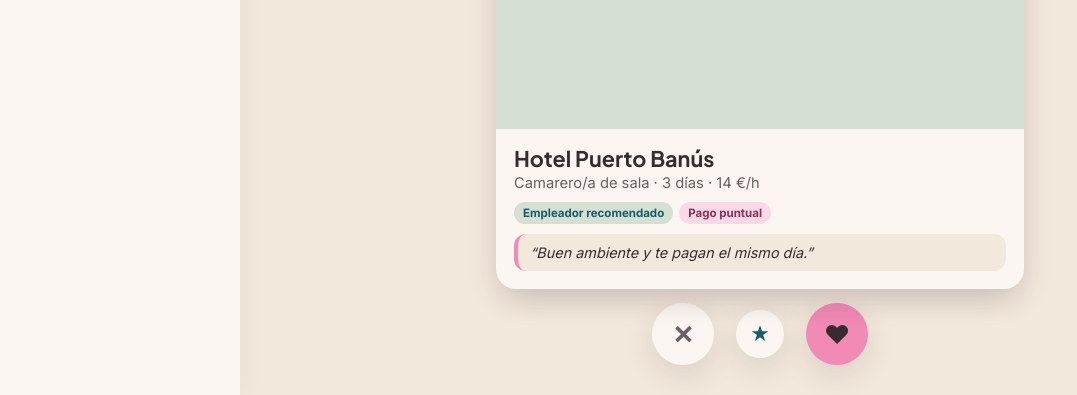
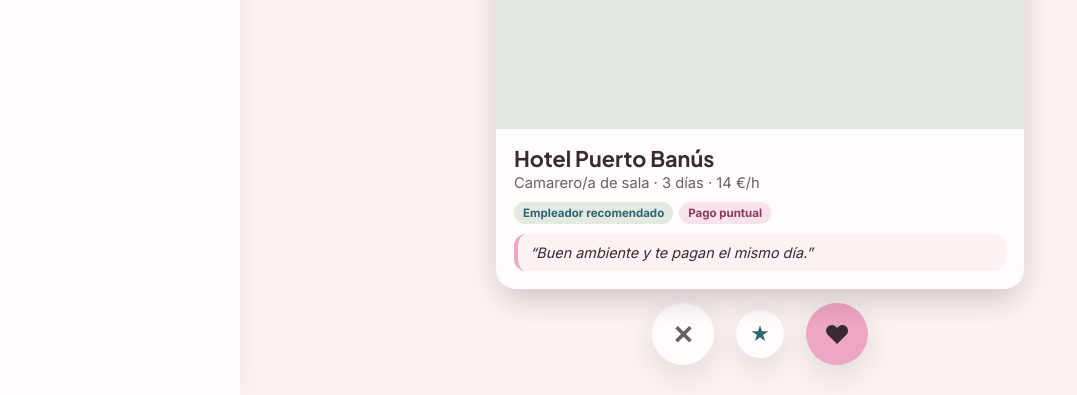
Before and after one commit to ocxpke/kurro, a plain HTML site: page index.html in a window 1280 px wide. Shown: the part 405-800 px from the top of the page, without its empty margins (0-1077 px from the left). Drawn offline with Linux system fonts and the light colour scheme.

Commit message:
feat: make Algodón the official palette (light and dark)
- styles.css defaults are now Algodón light; dark follows the device or ?mode=dark
- Other themes kept only as alternatives in preview
- CLAUDE.md documents Algodón tokens as the model to follow; cache-busting note moved into the rules
- Bump asset versions to v=6

Co-Authored-By: Claude Opus 5.5 <noreply@anthropic.com>
Claude-Session: https://claude.ai/code/session_01Kzy4FMBoT1mitecX3tiQAD

```diff
--- a/index.html
+++ b/index.html
@@ -3,21 +3,20 @@
 <head>
   <meta charset="UTF-8" />
   <meta name="viewport" content="width=device-width, initial-scale=1, viewport-fit=cover" />
-  <meta name="theme-color" content="#175C68" />
+  <meta name="theme-color" content="#2F6670" />
   <title>kurro · El talento local nos conecta</title>
   <link rel="preconnect" href="https://fonts.googleapis.com" />
   <link rel="preconnect" href="https://fonts.gstatic.com" crossorigin />
   <link rel="stylesheet" href="https://fonts.googleapis.com/css2?family=Inter:wght@400;500;600;700&family=Plus+Jakarta+Sans:wght@600;700;800&display=swap" />
-  <link rel="stylesheet" href="styles.css?v=5" />
-  <link rel="stylesheet" href="themes.css?v=5" />
+  <link rel="stylesheet" href="styles.css?v=6" />
+  <link rel="stylesheet" href="themes.css?v=6" />
   <script>
-    // Optional theme: index.html?theme=algodon|petroleo|salvia|crema&mode=light|dark
+    // Theme: Algodón by default. Mode follows the device unless ?mode=light|dark is given.
+    // Alternatives for comparison: ?theme=petroleo|salvia|crema
     (function () {
-      var p = new URLSearchParams(location.search), t = p.get('theme'), m = p.get('mode');
-      if (!t) return;
-      var root = document.documentElement;
-      root.dataset.theme = t;
-      root.dataset.mode = m || (matchMedia('(prefers-color-scheme: dark)').matches ? 'dark' : 'light');
+      var p = new URLSearchParams(location.search), root = document.documentElement;
+      root.dataset.theme = p.get('theme') || 'algodon';
+      root.dataset.mode = p.get('mode') || (matchMedia('(prefers-color-scheme: dark)').matches ? 'dark' : 'light');
     })();
   </script>
 </head>
@@ -100,6 +99,6 @@
 
   <div class="toast" id="toast" hidden></div>
 
-  <script src="app.js?v=5"></script>
+  <script src="app.js?v=6"></script>
 </body>
 </html>
--- a/styles.css
+++ b/styles.css
@@ -1,19 +1,21 @@
-/* kurro · base styles. Brand palette: #F18AB5 #175C68 #F3E8DC #382B30 #A5B9A5
+/* kurro · base styles.
+   Official UI palette: Algodón (light here; dark in themes.css), derived from the brand palette
+   #F18AB5 #175C68 #F3E8DC #382B30 #A5B9A5.
    All colors come from the tokens below; themes.css overrides them per theme/mode. */
 :root {
-  --bg: #F3E8DC;          /* Cream: page background */
-  --surface: #FBF6F1;     /* Cards, nav, inputs */
-  --primary: #175C68;     /* Deep teal: titles, active states, links */
+  --bg: #FAF3F1;          /* Page background */
+  --surface: #FFFCFB;     /* Cards, nav, inputs */
+  --primary: #2F6670;     /* Teal: active states, links */
   --on-primary: #FFFFFF;
-  --accent: #F18AB5;      /* Brand pink: main buttons, highlights */
+  --accent: #EDA6C4;      /* Soft pink: main buttons, highlights */
   --on-accent: #382B30;   /* Dark text on pink (white on pink fails contrast) */
-  --accent-soft: #F9D9E6; /* Pink tint for tags */
-  --warm-ink: #8C2F59;    /* Text on --accent-soft */
-  --sage: #A5B9A5;        /* Sage: borders, secondary details */
-  --c-sage: #D5DFD4;      /* Soft backgrounds for cards / avatars */
-  --c-pink: #F7D3E2;
-  --c-warm: #EAD9C6;
-  --ink: #382B30;         /* Dark: main text */
+  --accent-soft: #F8E3EC; /* Pink tint for tags */
+  --warm-ink: #8A3A5E;    /* Text on --accent-soft */
+  --sage: #BCCBBC;        /* Borders, secondary details */
+  --c-sage: #E3EAE2;      /* Soft backgrounds for cards / avatars */
+  --c-pink: #F7E1EA;
+  --c-warm: #F2E7DD;
+  --ink: #382B30;         /* Main text */
   --muted: #6B5D63;
   --radius: 20px;
   --shadow: 0 10px 30px rgba(56, 43, 48, .12);
--- a/themes.css
+++ b/themes.css
@@ -1,11 +1,12 @@
 /* kurro · pale themes (light + dark), derived from the brand palette
    #F18AB5 pink · #175C68 teal · #F3E8DC cream · #382B30 dark · #A5B9A5 sage.
    Activated with <html data-theme="..." data-mode="light|dark">.
-   Without data-theme, the brand defaults in styles.css are used. */
+   Algodón is the official palette: its light values are also the defaults in styles.css.
+   The other themes are kept as alternatives. */
 
 html[data-theme][data-mode="dark"] { color-scheme: dark; --shadow: 0 10px 30px rgba(0, 0, 0, .35); }
 
-/* ---------- Algodón: pale pink, the softest take on the brand ---------- */
+/* ---------- Algodón (official): pale pink, the softest take on the brand ---------- */
 html[data-theme="algodon"][data-mode="light"] {
   --bg: #FAF3F1; --surface: #FFFCFB; --primary: #2F6670; --on-primary: #FFFFFF;
   --accent: #EDA6C4; --on-accent: #382B30; --accent-soft: #F8E3EC; --warm-ink: #8A3A5E;
```
Also changed, not shown: preview.html (+3 -3 lines), 1 other file.
